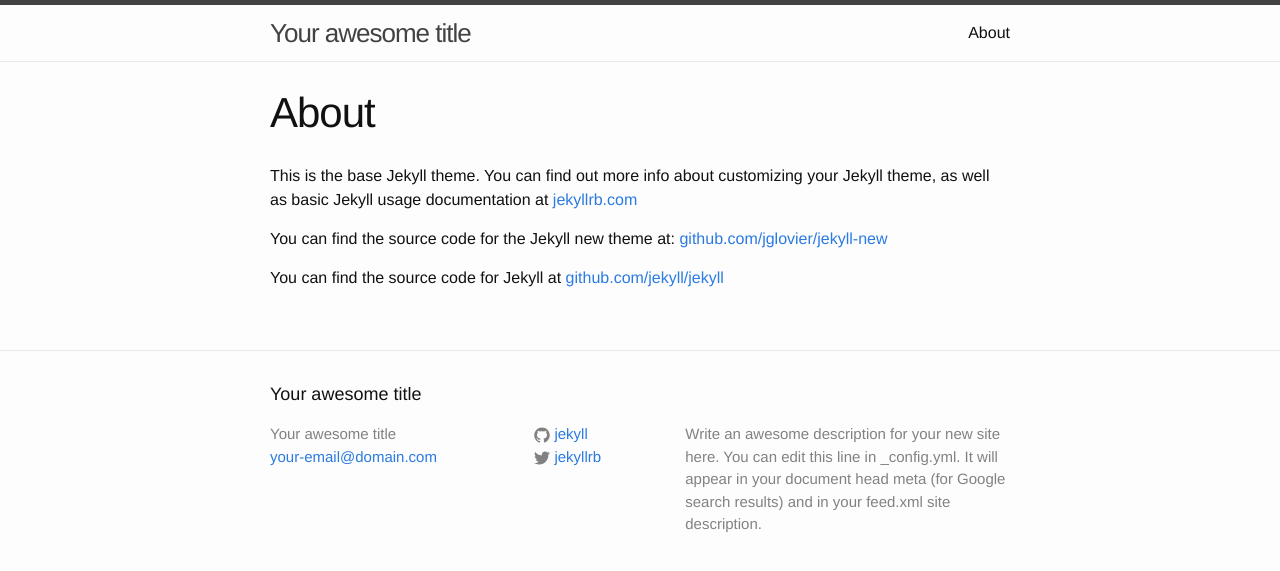
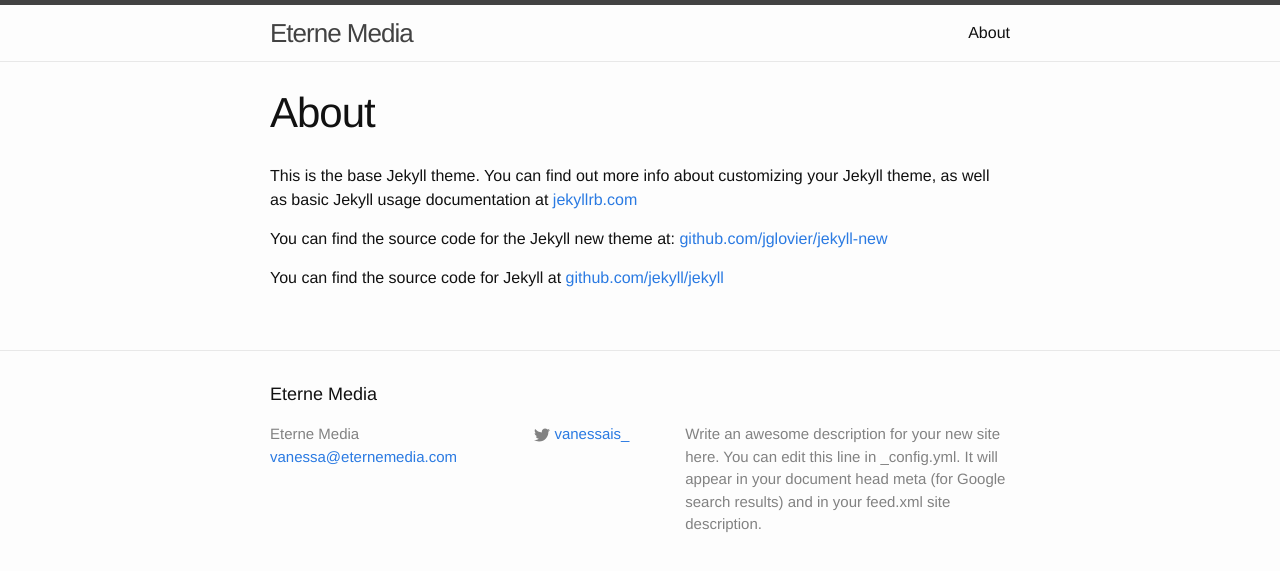
Before and after one commit to vanessais/eternemedia, a Jekyll site: the page built from about.md, in a window 1280 px wide. Shown: the top 571 px of the page. Built offline with Jekyll 4.4.1, drawn with Linux system fonts in a browser that asks for light colours.

Commit message:
edit config

```diff
--- a/_config.yml
+++ b/_config.yml
@@ -1,14 +1,13 @@
 # Site settings
-title: Your awesome title
-email: your-email@domain.com
+title: Eterne Media
+email: vanessa@eternemedia.com
 description: > # this means to ignore newlines until "baseurl:"
   Write an awesome description for your new site here. You can edit this
   line in _config.yml. It will appear in your document head meta (for
   Google search results) and in your feed.xml site description.
 baseurl: "/eternemedia" # the subpath of your site, e.g. /blog/
-url: "http://yourdomain.com" # the base hostname & protocol for your site
-twitter_username: jekyllrb
-github_username:  jekyll
+url: "http://eternemedia.com" # the base hostname & protocol for your site
+twitter_username: vanessais_
 
 # Build settings
 markdown: kramdown
```
